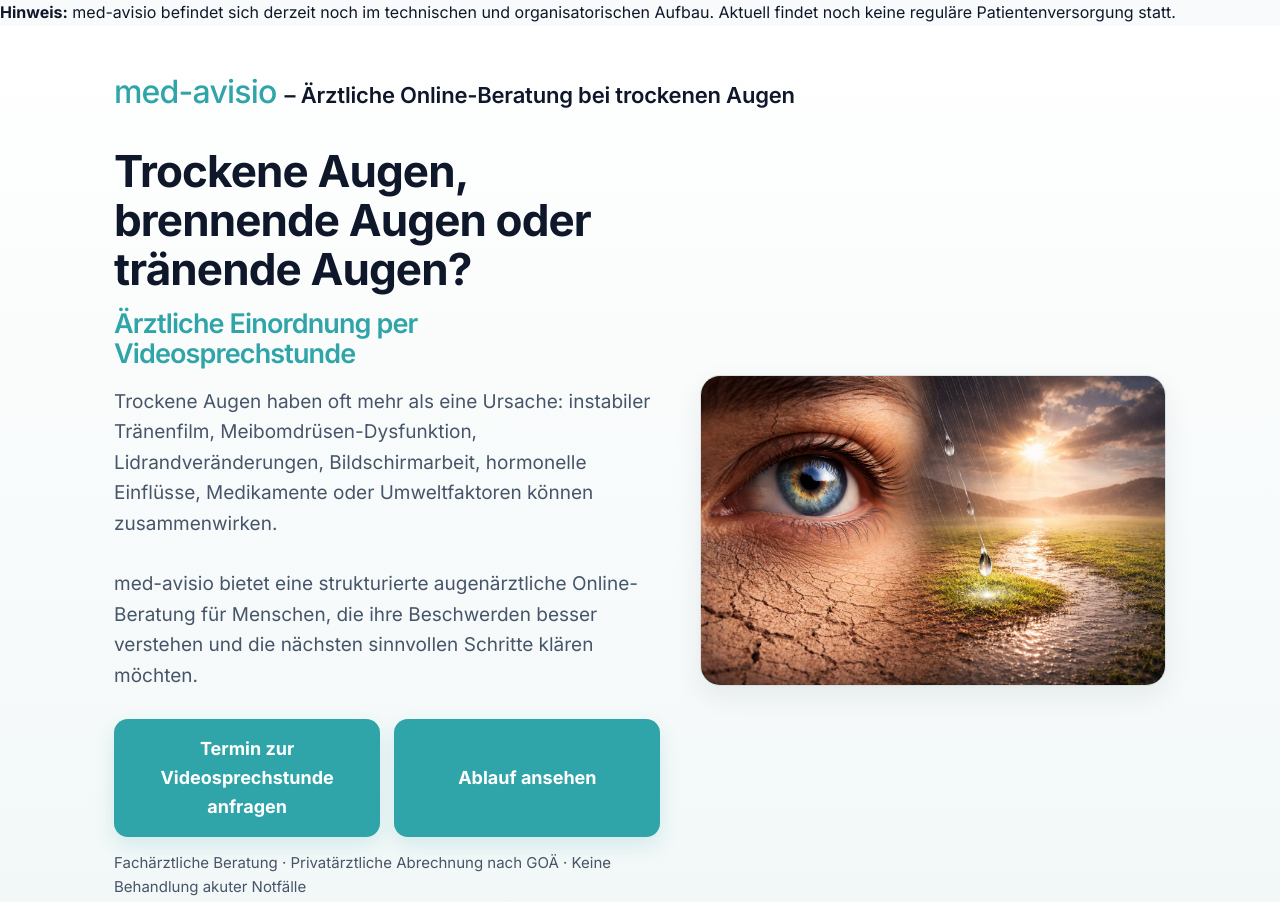
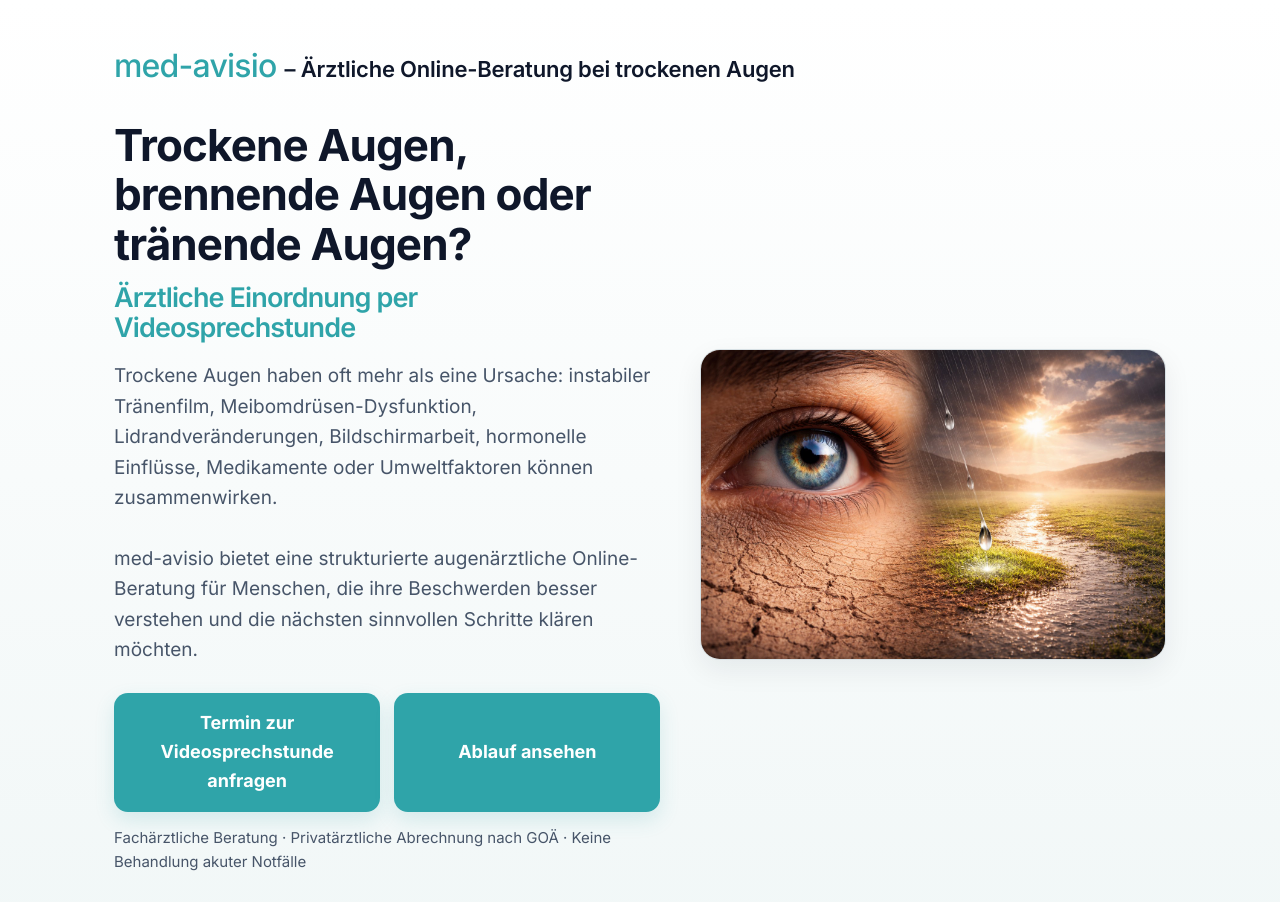
Before and after one commit to Med-Avisio/med-avisio, a website: page index.html in a window 1280 px wide. Shown: the top 902 px of the page. Drawn offline with nearby package versions, Linux system fonts and the light colour scheme.

Commit message:
Aufbau Hinweis raus

```diff
--- a/index.html
+++ b/index.html
@@ -935,11 +935,6 @@ select:focus{
     </button>
 
   </div>
-</div>
-
-<div class="aufbau-hinweis">
-  <strong>Hinweis:</strong> med-avisio befindet sich derzeit noch im technischen und organisatorischen Aufbau.
-  Aktuell findet noch keine reguläre Patientenversorgung statt.
 </div>
 
 <section class="hero">
```
